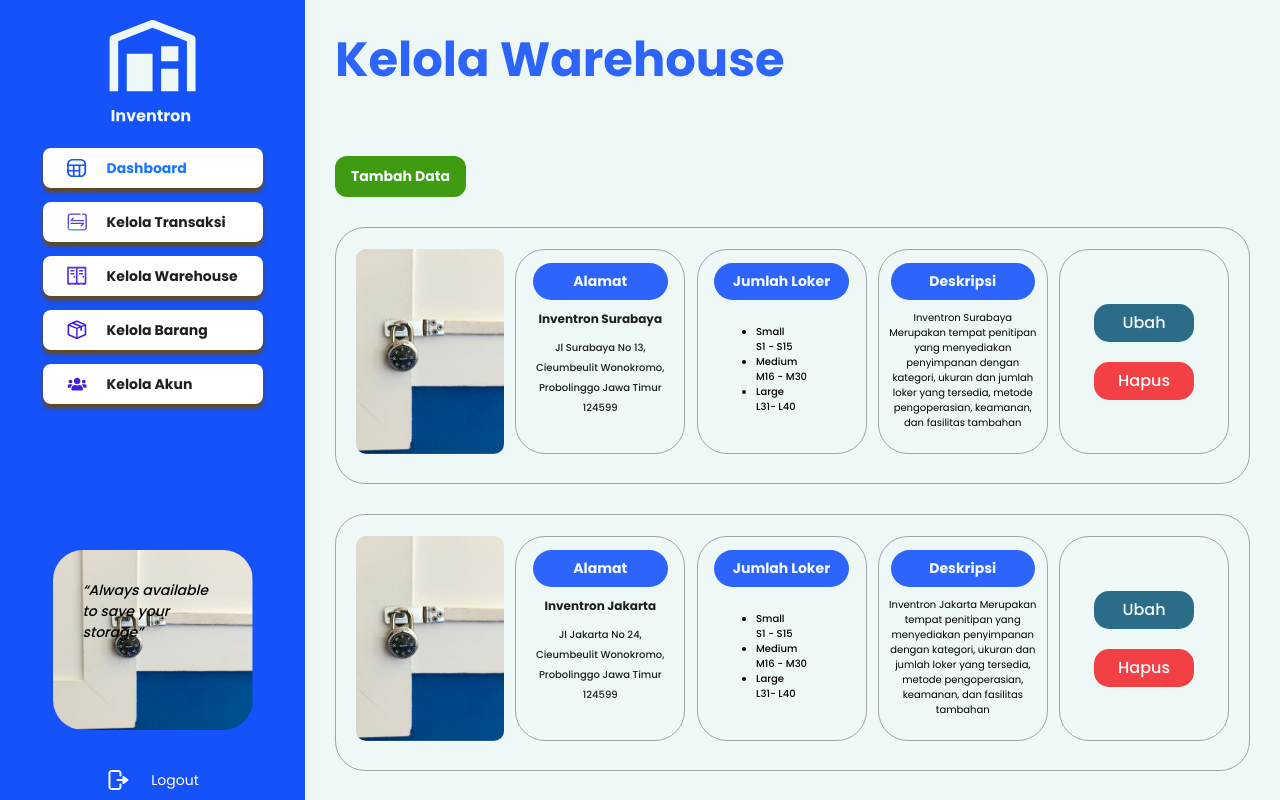
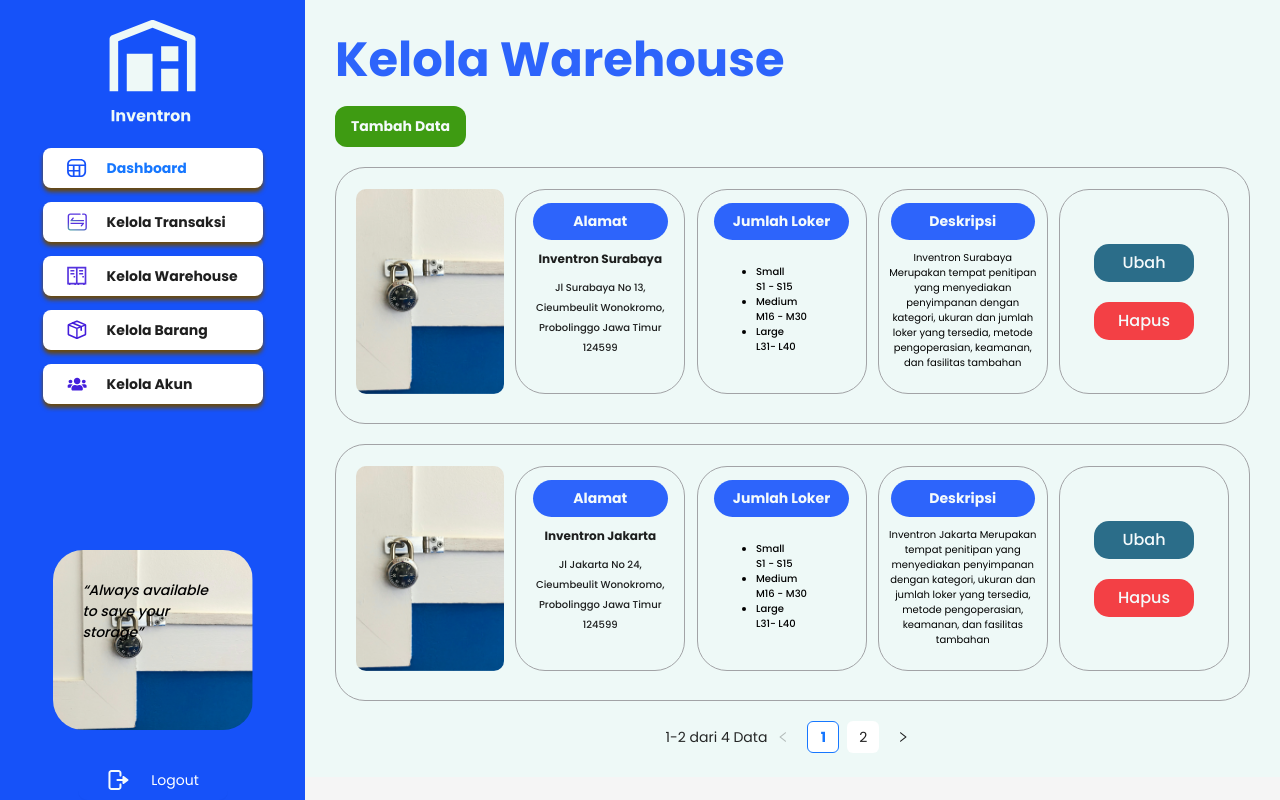
Before and after one commit to Project-Capstone-Group-16/React_Kelompok-16, a React (Vite) app: page /kelola-warehouse in a window 1280 px wide. Shown: the top 800 px of the page. Built offline with nearby package versions, Linux system fonts and the light colour scheme; sample sign-in values are in the browser's storage.

Commit message:
update kelola warehaouse

```diff
--- a/src/components/kelolaWarehouse/card/styles.module.css
+++ b/src/components/kelolaWarehouse/card/styles.module.css
@@ -6,7 +6,7 @@
   border-radius: 30px;
   border: 1px solid #a2a3a6;
   box-sizing: border-box;
-  margin-top: 30px;
+  margin-top: 20px;
   padding: 21px 20px 31px 20px;
   display: flex;
   flex-direction: row;
--- a/src/pages/kelolaTransaksi/styles.module.css
+++ b/src/pages/kelolaTransaksi/styles.module.css
@@ -9,7 +9,6 @@
   font-style: normal;
   font-weight: 800;
   font-size: 44px;
-  margin-right: 499px;
   line-height: 70px;
   color: #2d64fb;
 }
--- a/src/pages/kelolaWarehouse/styles.module.css
+++ b/src/pages/kelolaWarehouse/styles.module.css
@@ -4,7 +4,6 @@
   box-sizing: border-box;
   background-color: #eef9f7;
   padding: 0px 6px;
-  padding-bottom: 30px;
 }
 .heading {
   color: #2d64fb;
@@ -12,7 +11,7 @@
   line-height: 72px;
   font-weight: 800;
   text-align: start;
-  margin-bottom: 60px;
+  margin-bottom: 10px;
 }
 .add-button {
   color: #f4fafb;
@@ -35,7 +34,7 @@
   flex-direction: row;
   align-items: center;
   justify-content: center;
-  margin-top: 60px;
+  margin-top: 20px;
 }
 
 .info-page {
```
